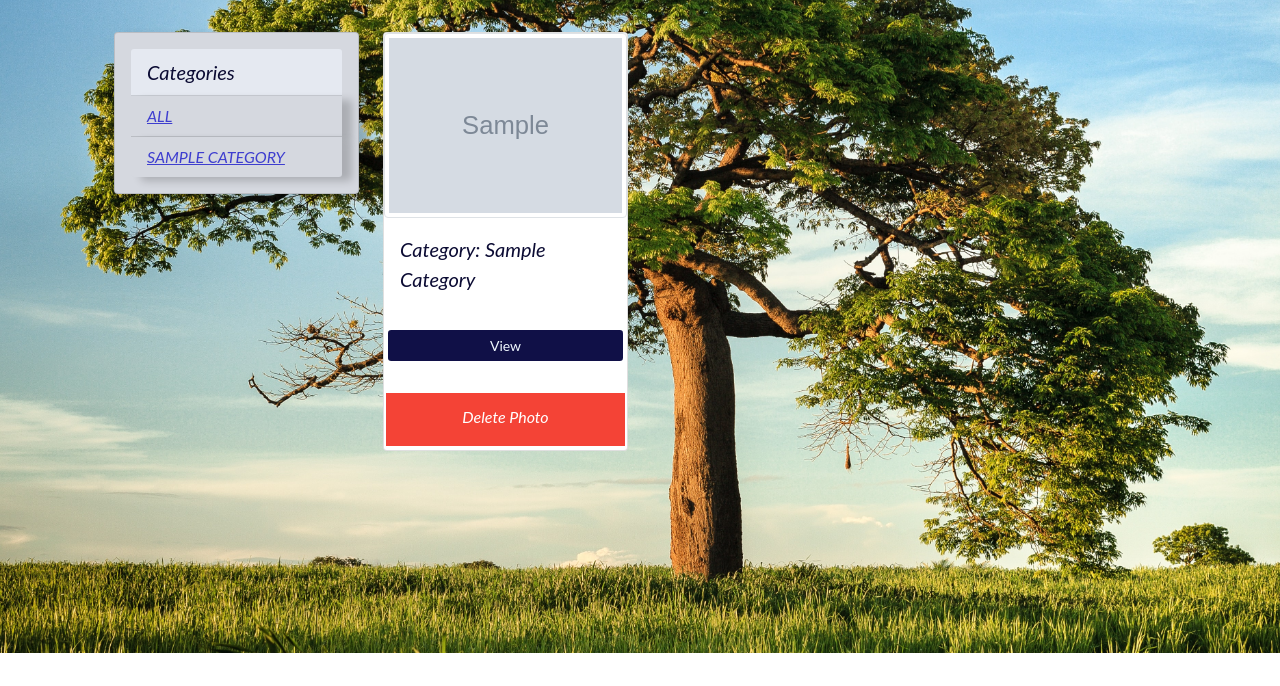
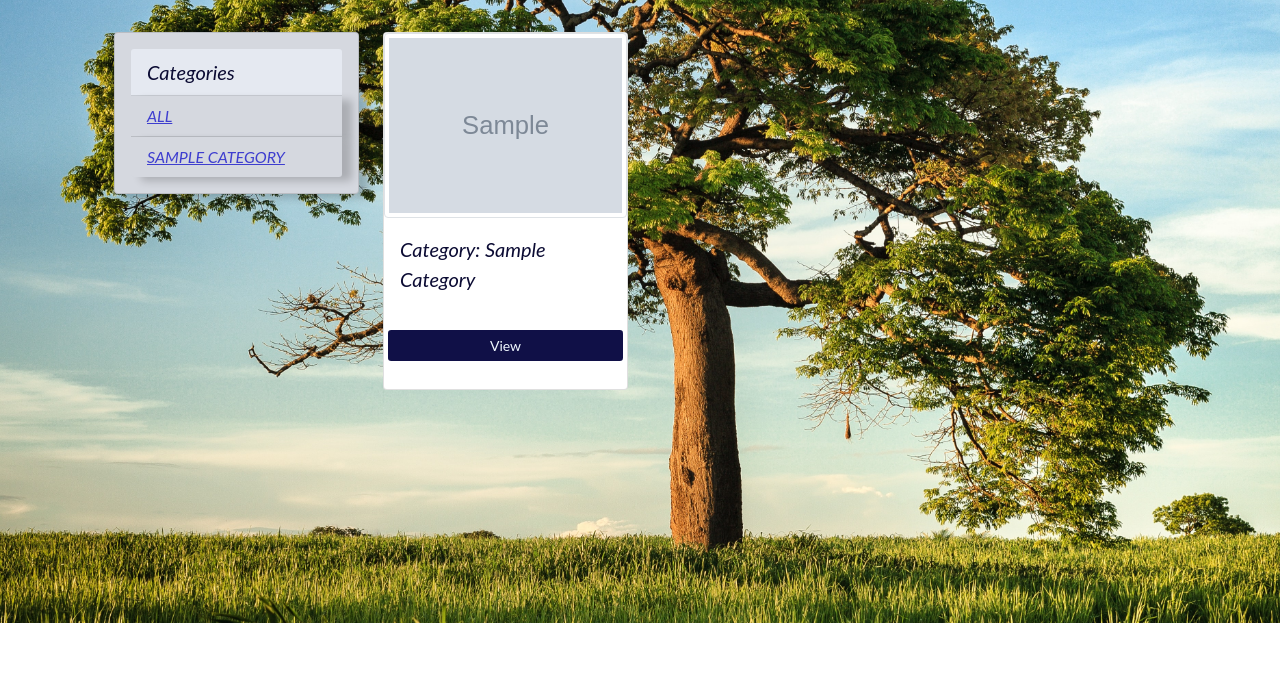
Before and after one commit to peter-wairimu/my_gallery, a Django app: page / in a window 1280 px wide. Shown: the part 54-740 px from the top of the page. Run offline with Django 3.2, Linux system fonts and the light colour scheme; tables that the repository leaves empty hold one stand-in row (values such as "Sample post"); grey boxes marked "Sample" are stand-in pictures.

Commit message:
initial commit

```diff
--- a/gallery/templates/my-gallery/gallery.html
+++ b/gallery/templates/my-gallery/gallery.html
@@ -52,7 +52,7 @@
                         </div>
                         <a class="btn btn-outline btn-sm m-1" href="{% url 'photo' photo.id  %}">View</a><br>
 
-                        <a class="button" href="{% url 'delete-event' photo.id  %}">delete photo</a>
+
 
                       </div><br>
 
```
